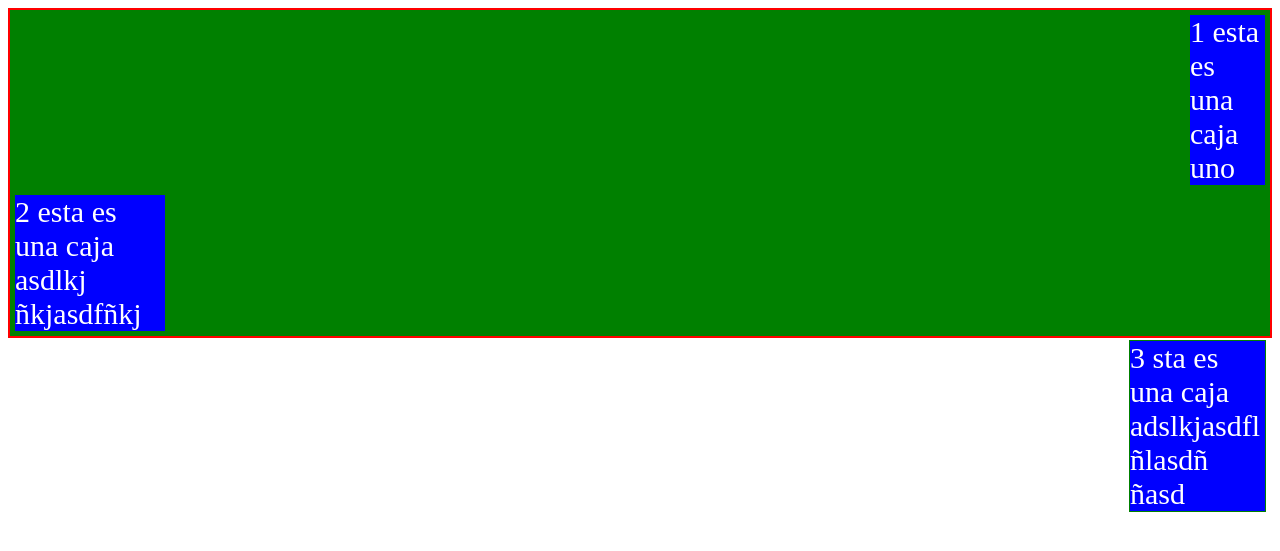
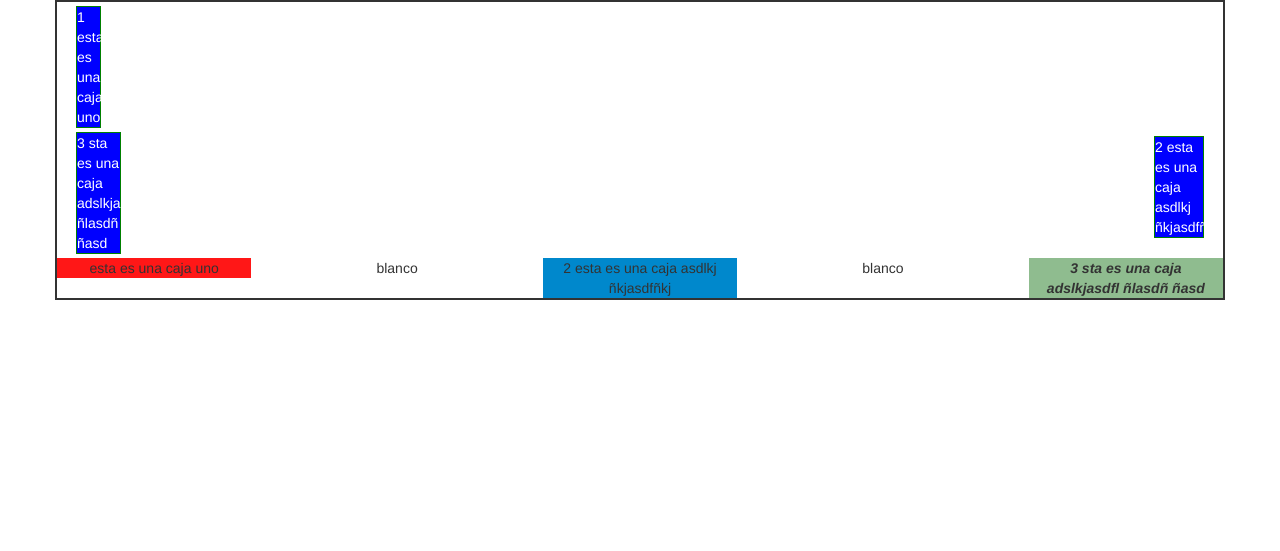
Before and after one commit to mprizmic/fd5, a Symfony app: template templates/prueba/prueba2.html.twig in a window 1280 px wide. Shown: the top 551 px of the page. Run offline with Twig, Linux system fonts and the light colour scheme; the template is opened without the code that fills it, so the values that code supplies are empty; some libraries are stand-ins or nearby versions.

Commit message:
mas pruebas de css

```diff
--- a/public/css/prueba2.css
+++ b/public/css/prueba2.css
@@ -1,6 +1,7 @@
 body, html {
-  color:  red;
-  font-size: 30px;
+    background-color: white;
+    color:  red;
+    font-size: 30px;
 }
 .caja {
     margin: 4px;
@@ -11,6 +12,22 @@ body, html {
     color: white;
 }
 .container{
-    background-color: green;
+    background-color: white;
     border: solid 2px;
 }
+.centrado{
+    text-align: center;
+}
+.fondo_rojo{
+    background-color: #FF1717;
+}
+.fondo_azul{
+    background-color: #08C;
+}
+.fondo_verde{
+    background-color: darkseagreen;
+}
+.resaltado{
+    font-style: italic;
+    font-weight: bolder;
+}
--- a/templates/prueba/prueba2.html.twig
+++ b/templates/prueba/prueba2.html.twig
@@ -2,20 +2,38 @@
 <html>
     <head>
         <link rel="stylesheet" href="{{ asset('css/prueba2.css') }}"   />
+        <link rel="stylesheet" href="{{ asset('css/bootstrap.min.css') }}"   />
     </head>
 
-    <body>
+    <body class="container">
 
-        <div class="container">
+        <div>
 
-            <div class="caja" style="width: 2.5rem;float: right;">
+            <div class="caja" style="width: 2.5rem;">
                 1 esta es una caja uno
             </div>
-            <div style="clear: both"></div>
-            <div class="caja" style="width: 5rem; ">
+            <div class="caja" style="width: 5rem; float: right;">
                 2 esta es una caja asdlkj ñkjasdfñkj
             </div>
-            <div class="caja" style="width: 4.5rem; float: right; ">
+            <div class="caja" style="width: 4.5rem; ">
+                3 sta es una caja adslkjasdfl ñlasdñ ñasd
+            </div>
+            <div style="clear: both"></div>
+        </div>
+        <div class="row">
+            <div class="col-md-2 centrado fondo_rojo">
+                 esta es una caja uno
+            </div>
+            <div class="col-md-3 centrado">
+                blanco
+            </div>
+            <div class="col-md-2 centrado fondo_azul">
+                2 esta es una caja asdlkj ñkjasdfñkj
+            </div>
+            <div class="col-md-3 centrado">
+                blanco
+            </div>
+            <div class="col-md-2 centrado fondo_verde resaltado">
                 3 sta es una caja adslkjasdfl ñlasdñ ñasd
             </div>
         </div>
```
